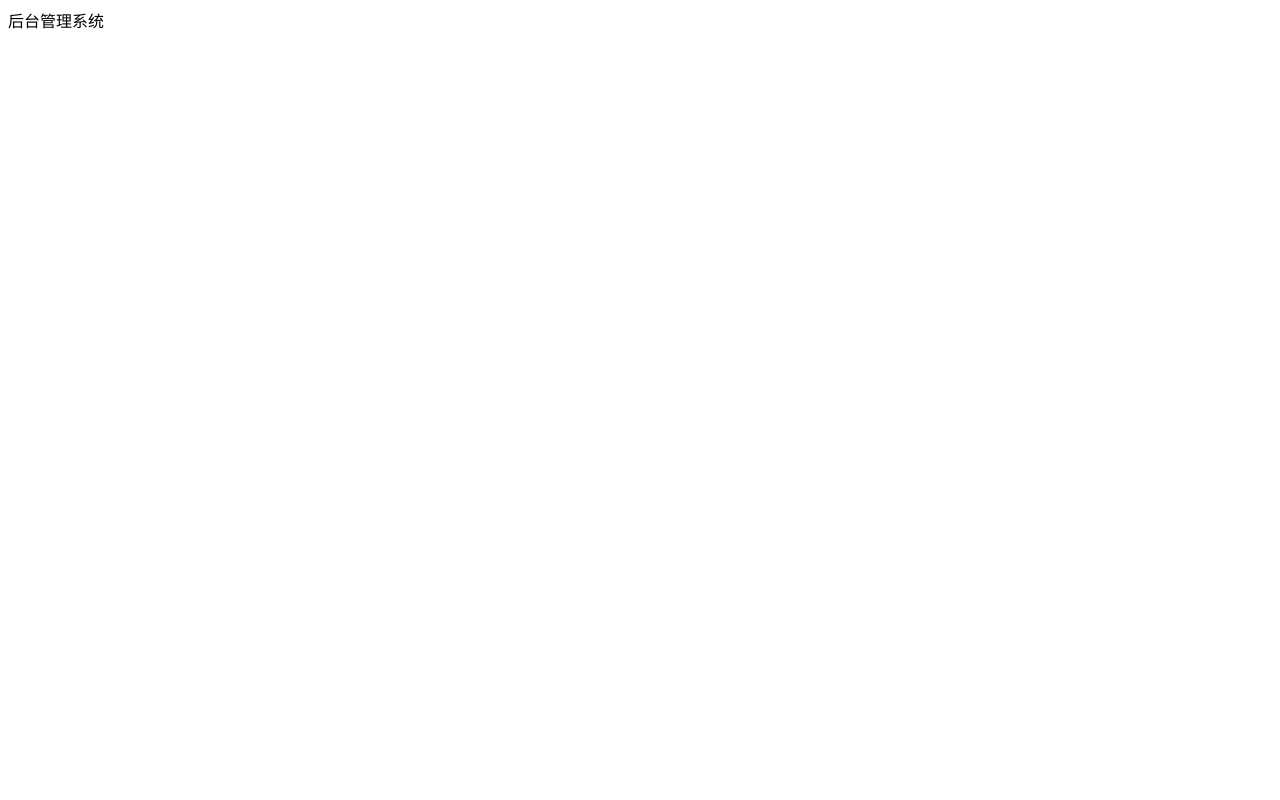
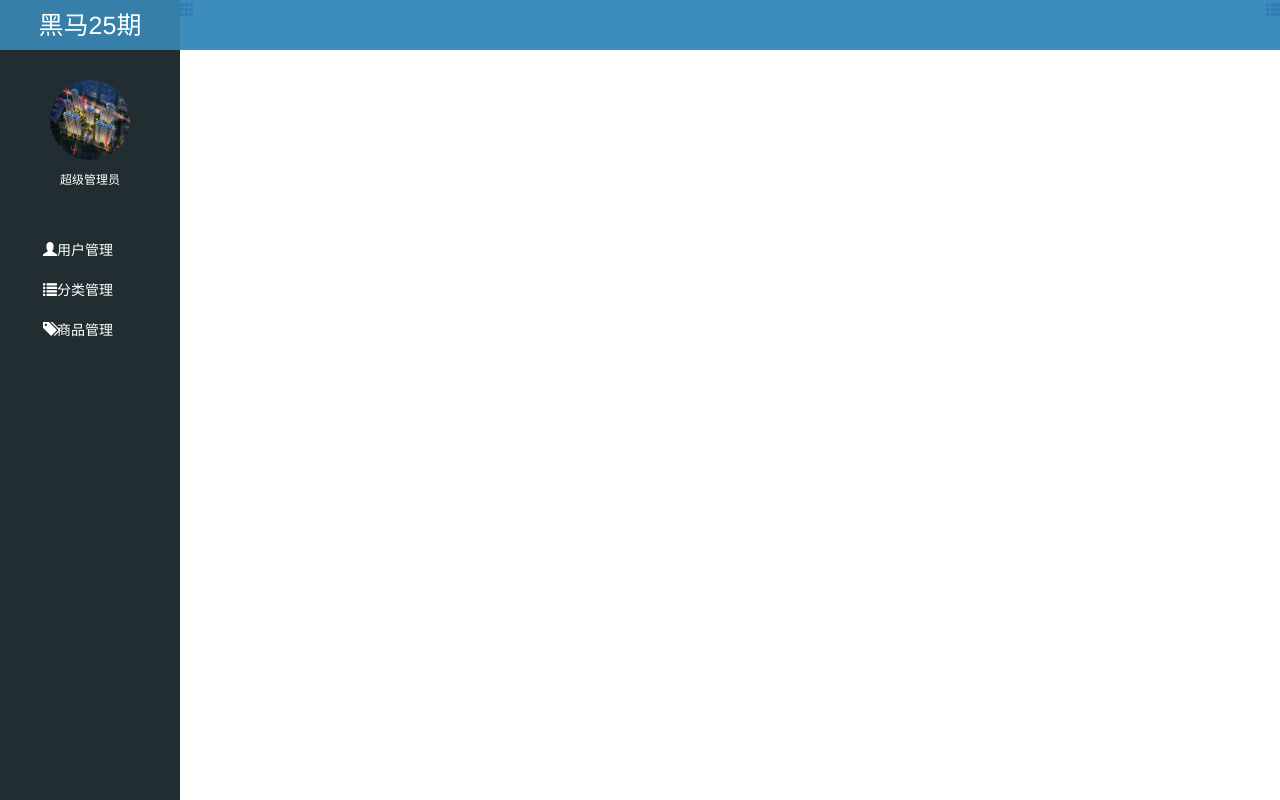
Before and after one commit to zhangwenhonger/sh25_letao, a website: page public/back/index.html in a window 1280 px wide. Drawn offline with Linux system fonts and the light colour scheme.

Commit message:
首页侧边栏完成

```diff
--- a/public/back/css/common.css
+++ b/public/back/css/common.css
@@ -1,5 +1,18 @@
 .body_bg{
     background-color: #222D32;
+}
+/*lvha*/
+a,
+a:link,
+a:visited,
+a:hover,
+a:active{
+    text-decoration:none;
+}
+ul,ol{
+    list-style:none;
+    padding:0;
+    margin:0;
 }
 .panel .panel-heading{
     height:40px;
@@ -10,3 +23,73 @@
 .mt-150{
     margin-top:150px;
 }
+.lt-aside{
+    width:180px;
+    height:100%;
+    position:fixed;
+    left:0;
+    top:0;
+    background-color: #222D32;
+    z-index:999;
+}
+.lt-aside .brand{
+    width: 100%;
+    height: 50px;
+    line-height: 50px;
+    text-align:center;
+    font-size:25px;
+    background-color: #367FA9;
+
+}
+.lt-aside .brand a{
+    color:#fff;
+}
+.lt-aside .user{
+    padding-top:30px;
+    height: 180px;
+}
+.lt-aside .user img{
+    width: 80px;
+    height: 80px;
+    border-radius:50%;
+    display: block;
+    margin:0 auto;
+
+}
+.lt-aside .user p{
+    height:40px;
+    line-height:40px;
+    font-size: 12px;
+    color:#fff;
+    text-align:center;
+}
+.lt-aside .nav a{
+   display:block;
+    width: 100%;
+    height: 40px;
+    line-height:40px;
+    color:#fff;
+    padding-left:40px;
+    border-left:3px solid transparent;
+
+}
+.lt-aside .nav a.current{
+    background-color: #1D1F21;
+    border-left:3px solid #069;
+}
+.lt-aside .nav .child a{
+
+    padding-left:55px;
+}
+.lt-main{
+    padding:180px;
+}
+.lt-topbar{
+    width: 100%;
+    height: 50px;
+    background-color: #3c8dbc;
+    position:fixed;
+    left:0;
+    top:0;
+    padding-left:180px;
+}
--- a/public/back/index.html
+++ b/public/back/index.html
@@ -2,9 +2,61 @@
 <html lang="zh-CN">
 <head>
     <meta charset="UTF-8">
-    <title>Title</title>
+    <title>乐淘商城</title>
+    <link rel="stylesheet" href="./lib/bootstrap/css/bootstrap.css">
+    <link rel="stylesheet" href="./lib/bootstrap-validator/css/bootstrapValidator.min.css">
+    <link rel="stylesheet" href="./lib/nprogress/nprogress.css">
+    <link rel="stylesheet" href="./css/common.css">
+
+
 </head>
 <body>
-后台管理系统
+<!--左侧侧边栏-->
+<div class="lt-aside">
+
+    <!--标题-->
+    <div class="brand">
+        <a href="#">黑马25期</a>
+    </div>
+
+    <!--用户信息-->
+    <div class="user">
+        <img src="./images/02.jpg" alt="">
+        <p>超级管理员</p>
+    </div>
+
+    <!--导航-->
+    <div class="nav">
+        <ul>
+            <li><a href="user.html"><i class="glyphicon glyphicon-user"></i><span>用户管理</span></a></li>
+            <li>
+                <a href="javascript:;"><i class="glyphicon glyphicon-list"></i><span>分类管理</span></a>
+                <div class="child" style="display:none">
+                    <a href="first.html" class="current">一级分类</a>
+                    <a href="second.html">二级分类</a>
+
+                </div>
+            </li>
+            <li><a href="product.html"><i class="glyphicon glyphicon-tags"></i><span>商品管理</span></a></li>
+        </ul>
+    </div>
+</div>
+</div>
+<!--右侧主体部分-->
+<div class="lt-main">
+    <div class="lt-topbar">
+        <a class="pull-left"href="#"><i class="glyphicon glyphicon-th"></i></a>
+        <a class="pull-right"href="#"><i class="glyphicon glyphicon-th-list"></i></a>
+    </div>
+    <div class="container-fluid"></div>
+</div>
+
+
+<script src="./lib/jquery/jquery.min.js"></script>
+<script src="./lib/bootstrap/js/bootstrap.min.js"></script>
+<script src="./lib/bootstrap-validator/js/bootstrapValidator.min.js"></script>
+<script src="./lib/nprogress/nprogress.js"></script>
+<script src="./js/common.js"></script>
+<script src="./js/index.js"></script>
 </body>
 </html>
--- /dev/null
+++ b/public/back/js/index.js
@@ -0,0 +1,3 @@
+/**
+ * Created by lsy on 2020/6/1.
+ */
```
Also changed, not shown: public/back/images/02.jpg (added), public/back/images/default.png (added), public/back/images/none.png (added).
